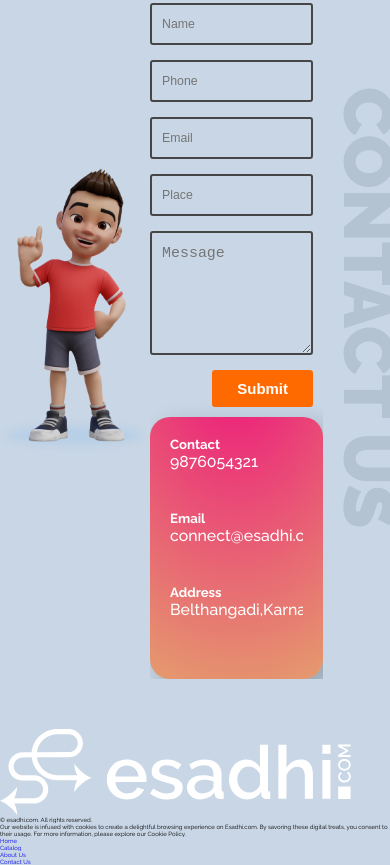
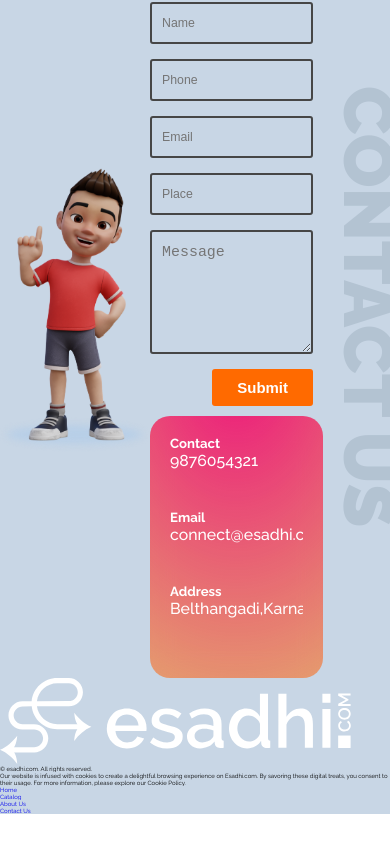
Before and after one commit to jest-in/esadhi.com, a React (Create React App) app: page / in a window 390 px wide. Shown: the part 2503-3368 px from the top of the page. After the commit the page ends 3317 px from the top, so only its background shows below. Built offline with nearby package versions, Linux system fonts and the light colour scheme.

Commit message:
Contact us page updated

```diff
--- a/src/css/index.css
+++ b/src/css/index.css
@@ -315,6 +315,10 @@
   font-size: 5rem;
 }
 
+.index-img-4{
+  max-width: 280px;
+}
+
 .section-heading-contactus{
   font-size: 10rem;
   font-weight: 900;
@@ -389,6 +393,7 @@
   border-radius: 20px;
   height: fit-content;
   padding: 50px;
+  margin-left: 50px;
 }
 
 .index-contact-us-div1{
@@ -397,8 +402,8 @@
   margin-bottom: 40px;
 }
 
-.index-contact-us-div1 dt{
-  font-size: 2rem;
+  .index-contact-us-div1 dt{
+    font-size: 2rem;
   color: var(--color-secondary);
   font-weight: 700;
   font-style: normal;
--- a/src/css/media-query.css
+++ b/src/css/media-query.css
@@ -190,6 +190,11 @@
         max-width: 220px;
     }
 
+    #contact-us{
+        height: auto;
+        margin-top: 50px;
+    }
+
     .index-img-4{
         max-width: 150px;
     }
@@ -220,6 +225,8 @@
 
     .index-contactus-address-container{
         padding: 20px;
+        box-shadow: none;
+        margin-left: 0;
     }
 
     .index-contact-us-div1 dt{
```
